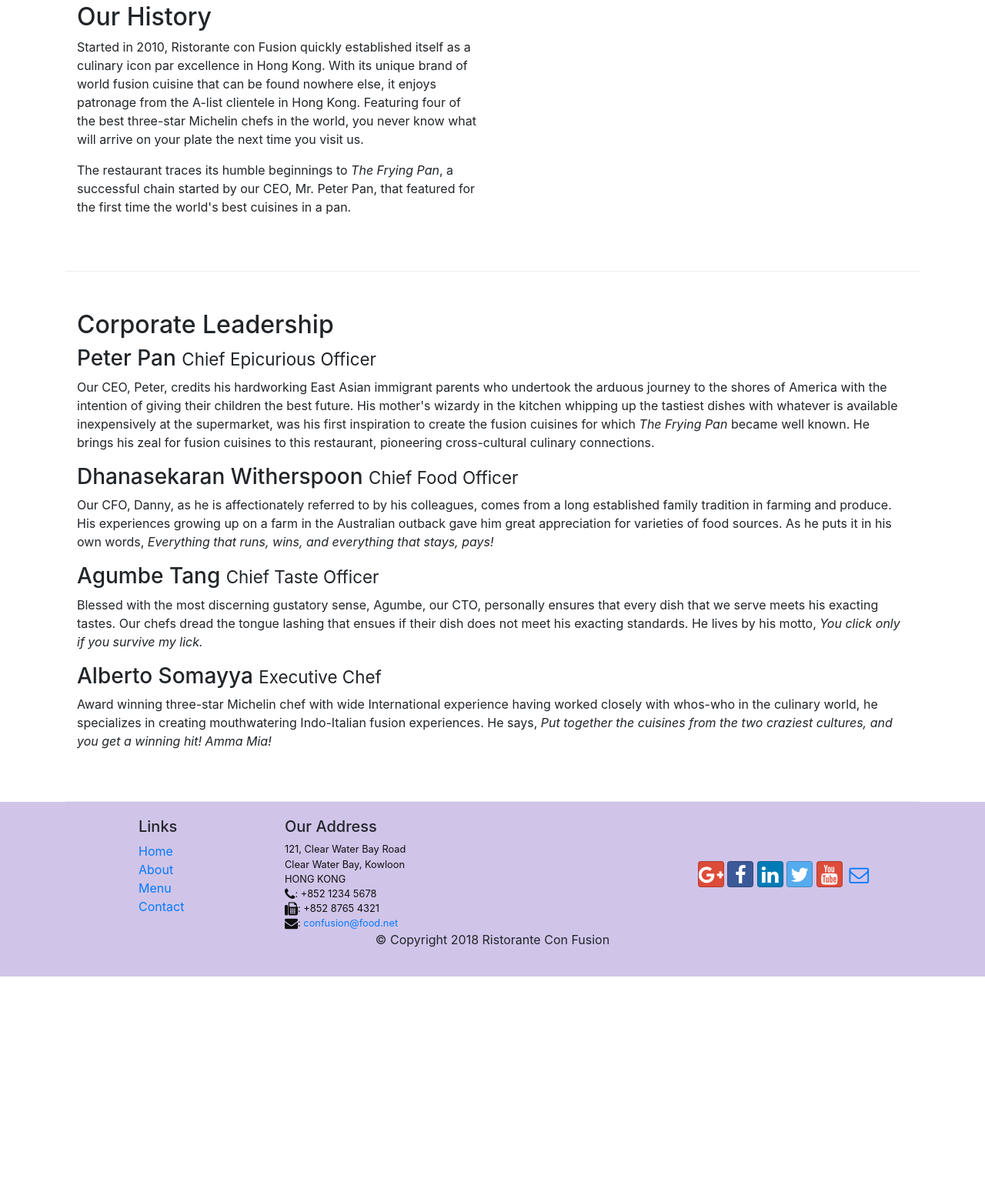
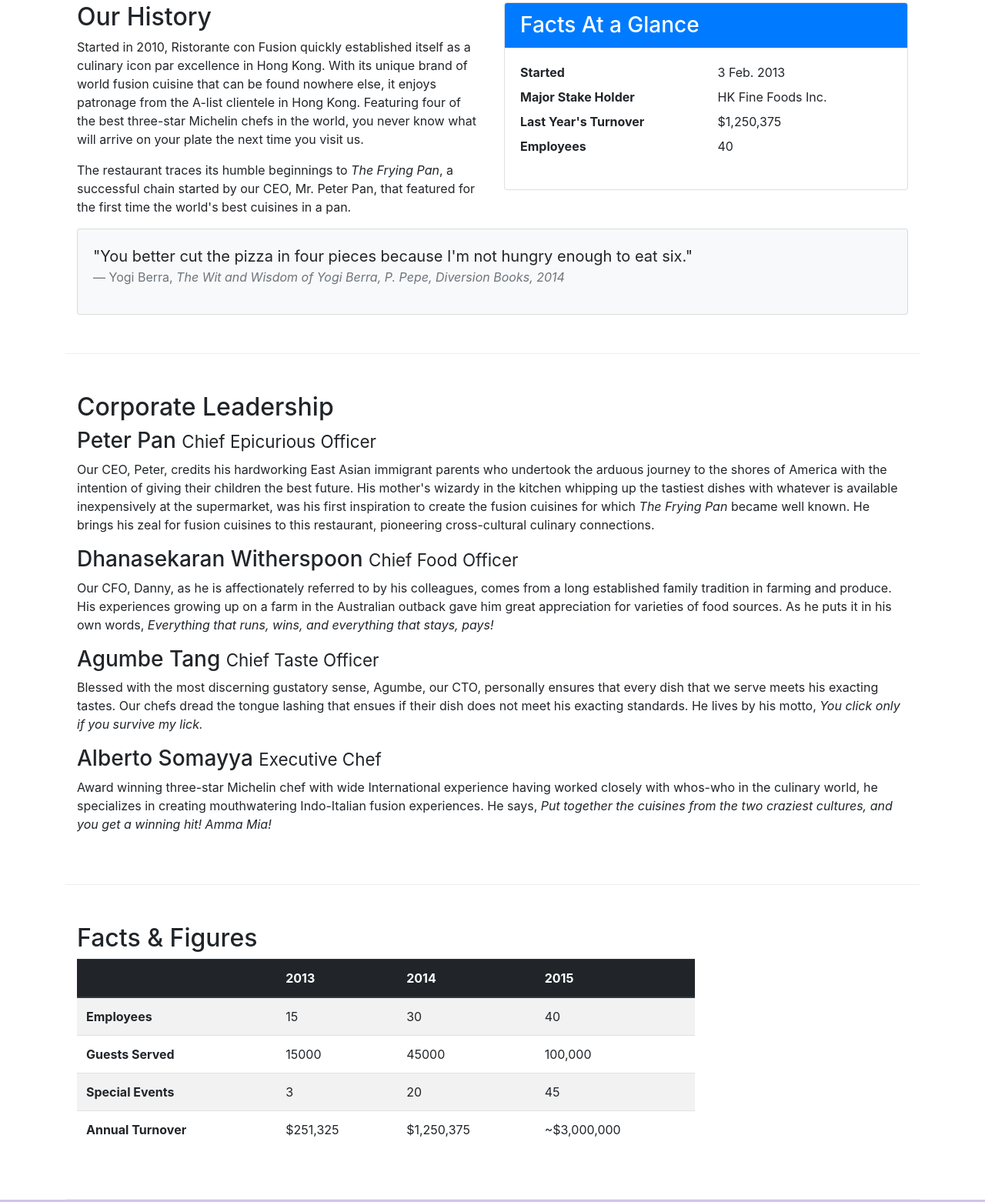
Before and after one commit to alapan-sau/Bootstarp4, a website: page aboutus.html in a window 1280 px wide. Shown: the part 487-2049 px from the top of the page at 77% size. Before the commit the page ends 1756 px from the top, so only its background shows below. Drawn offline with nearby package versions, Linux system fonts and the light colour scheme.

Commit message:
tables & cards

```diff
--- a/aboutus.html
+++ b/aboutus.html
@@ -63,7 +63,34 @@
                 <p>Started in 2010, Ristorante con Fusion quickly established itself as a culinary icon par excellence in Hong Kong. With its unique brand of world fusion cuisine that can be found nowhere else, it enjoys patronage from the A-list clientele in Hong Kong.  Featuring four of the best three-star Michelin chefs in the world, you never know what will arrive on your plate the next time you visit us.</p>
                 <p>The restaurant traces its humble beginnings to <em>The Frying Pan</em>, a successful chain started by our CEO, Mr. Peter Pan, that featured for the first time the world's best cuisines in a pan.</p>
             </div>
-            <div>
+            <div class="col-12 col-sm-6">
+                <div class="card">
+                    <h3 class="card-header bg-primary text-white">Facts At a Glance</h3>
+                    <div class="card-body">
+                        <dl class="row">
+                            <dt class="col-6">Started</dt>
+                            <dd class="col-6">3 Feb. 2013</dd>
+                            <dt class="col-6">Major Stake Holder</dt>
+                            <dd class="col-6">HK Fine Foods Inc.</dd>
+                            <dt class="col-6">Last Year's Turnover</dt>
+                            <dd class="col-6">$1,250,375</dd>
+                            <dt class="col-6">Employees</dt>
+                            <dd class="col-6">40</dd>
+                        </dl>
+                    </div>
+                </div>
+            </div>
+            <div class="col-12">
+                <div class="card card-body bg-light">
+                    <blockquote class="blockquote">
+                        <p class="mb-0">"You better cut the pizza in four pieces because
+                            I'm not hungry enough to eat six."</p>
+                        <footer class="blockquote-footer">Yogi Berra,
+                            <cite title="Source Title">The Wit and Wisdom of Yogi Berra,
+                            P. Pepe, Diversion Books, 2014</cite>
+                        </footer>
+                    </blockquote>
+                </div>
             </div>
         </div>
 
@@ -80,8 +107,52 @@
                 <h3>Alberto Somayya <small>Executive Chef</small></h3>
                 <p class="d-none d-sm-block">Award winning three-star Michelin chef with wide International experience having worked closely with whos-who in the culinary world, he specializes in creating mouthwatering Indo-Italian fusion experiences. He says, <em>Put together the cuisines from the two craziest cultures, and you get a winning hit! Amma Mia!</em></p>
             </div>
-       </div>
-
+        </div>
+        <div class="row row-content">
+            <div class="col-12 col-sm-9">
+                <h2>Facts &amp; Figures</h2>
+                <div class="table-responsive">
+                    <table class="table table-striped">
+                        <thead class="thead-dark">
+                            <tr>
+                                <th>&nbsp;</th>
+                                <th>2013</th>
+                                <th>2014</th>
+                                <th>2015</th>
+                            </tr>
+                        </thead>
+                        <tbody>
+                            <tr>
+                                <th>Employees</th>
+                                <td>15</td>
+                                <td>30</td>
+                                <td>40</td>
+                            </tr>
+                            <tr>
+                                <th>Guests Served</th>
+                                <td>15000</td>
+                                <td>45000</td>
+                                <td>100,000</td>
+                            </tr>
+                            <tr>
+                                <th>Special Events</th>
+                                <td>3</td>
+                                <td>20</td>
+                                <td>45</td>
+                            </tr>
+                            <tr>
+                                <th>Annual Turnover</th>
+                                <td>$251,325</td>
+                                <td>$1,250,375</td>
+                                <td>~$3,000,000</td>
+                            </tr>
+                        </tbody>
+                    </table>
+                </div>
+            </div>
+            <div class="col-12 col-sm-3">
+            </div>
+        </div>
     </div>
 
     <footer class="footer">
```
Also changed, not shown: 1 other file.
